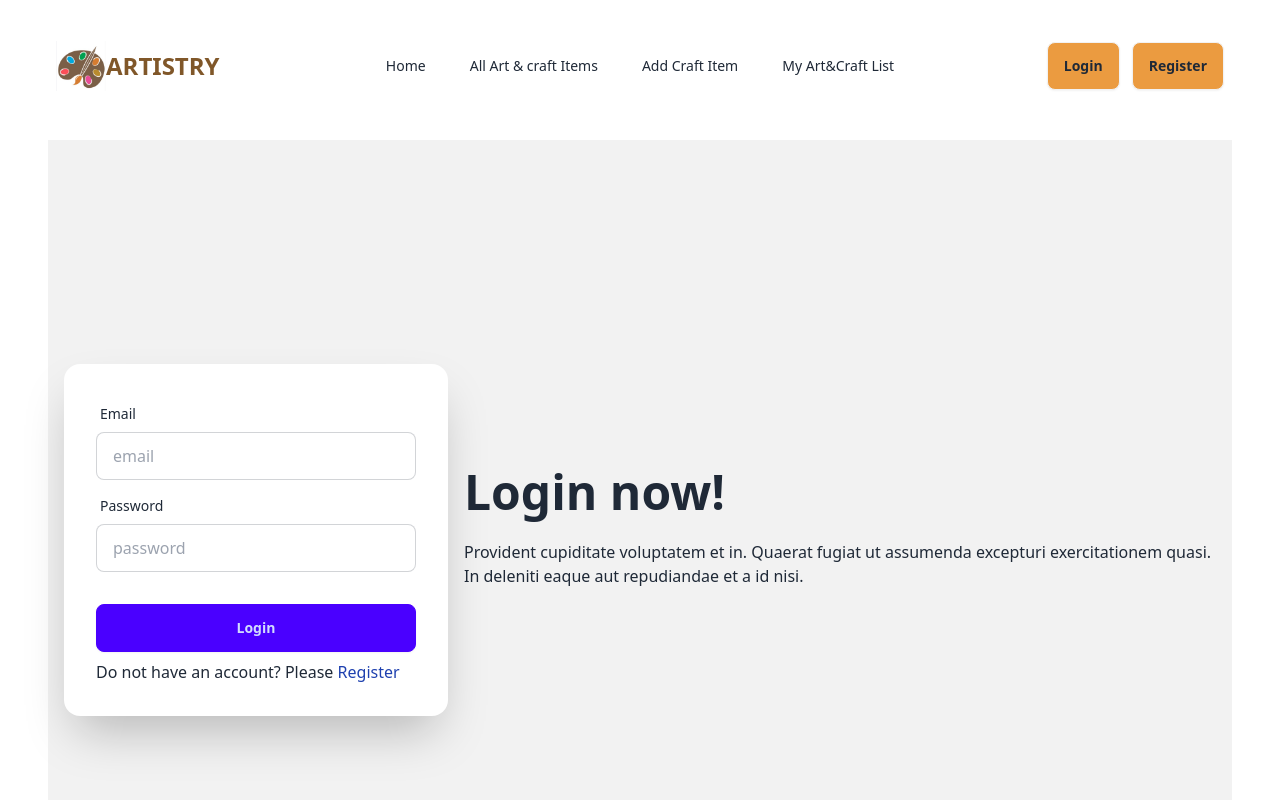
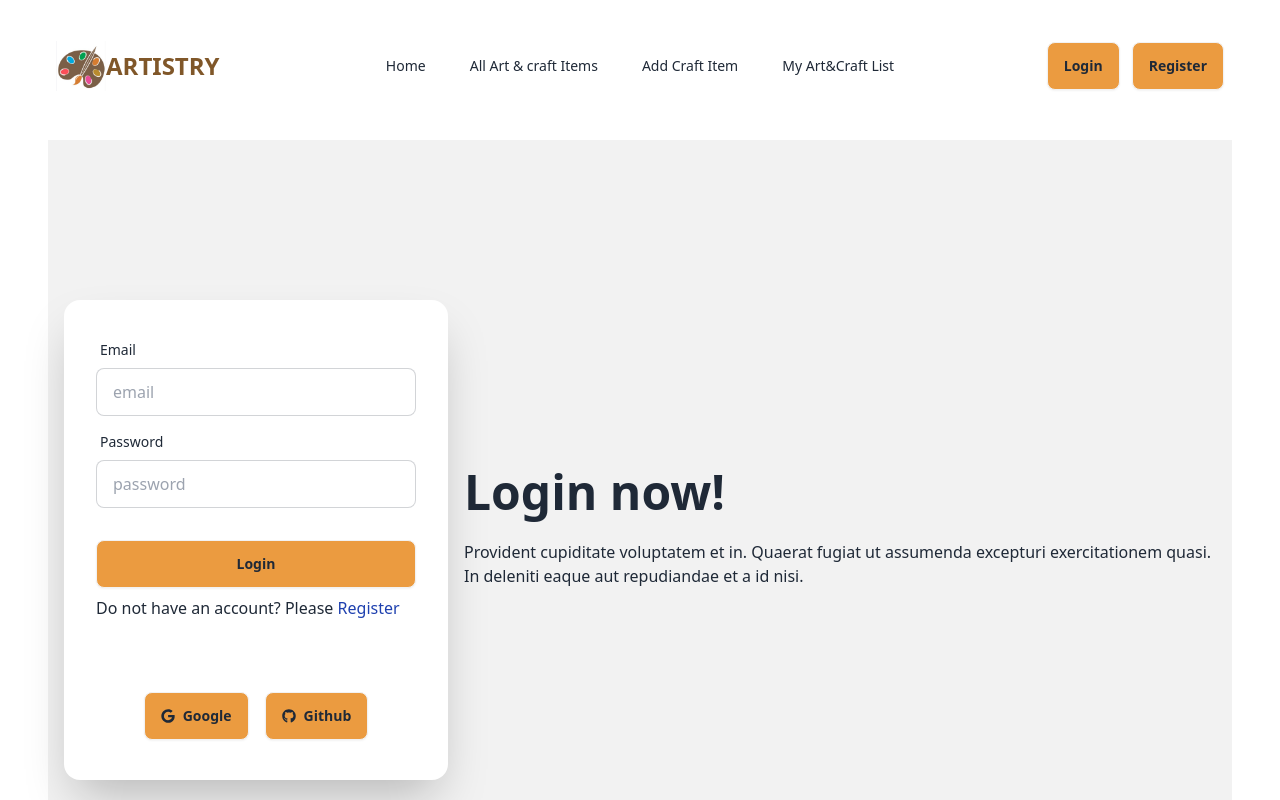
Before and after one commit to ayathree/artistry-client, a React (Vite) app: page /logged in a window 1280 px wide. Shown: the top 800 px of the page. Built offline with nearby package versions, Linux system fonts and the light colour scheme; no server answers.

Commit message:
added google user

```diff
--- a/package.json
+++ b/package.json
@@ -15,6 +15,7 @@
     "match-sorter": "^6.3.4",
     "react": "^18.2.0",
     "react-dom": "^18.2.0",
+    "react-icons": "^5.1.0",
     "react-router-dom": "^6.23.0",
     "sort-by": "^1.2.0"
   },
--- a/src/page/Logged.jsx
+++ b/src/page/Logged.jsx
@@ -1,10 +1,12 @@
 import { useContext, useState } from "react";
 import { AuthContext } from "../provider/AuthProvider";
 import { Link } from "react-router-dom";
+import { FaGoogle } from "react-icons/fa";
+import { FaGithub } from "react-icons/fa";
 
 
 const Logged = () => {
-  const {signIn} =useContext(AuthContext)
+  const {signIn, google, github} =useContext(AuthContext)
   const [success, setSuccess]= useState('');
   const[error, setError]= useState('')
   const handleLogIn=e=>{
@@ -22,6 +24,7 @@ const Logged = () => {
     .then(result=>{
       console.log(result.user)
       setSuccess('User logged successfully')
+      form.reset();
     })
     .catch(error=>{
       console.log(error.message)
@@ -32,6 +35,35 @@ const Logged = () => {
 
 
   }
+  const handleGoogle=()=>{
+    setError('')
+    setSuccess('')
+    google()
+    .then(result=>{
+      console.log(result.user)
+      setSuccess('User logged successfully')
+    })
+    .catch(error=>{
+      console.log(error.message)
+      setError(error.message)
+    })
+  }
+
+  const handleGithub=()=>{
+    setError('')
+    setSuccess('')
+    github()
+    .then(result=>{
+      console.log(result.user)
+      setSuccess('User logger successfully')
+    })
+    .catch(error=>{
+      console.log(error.message)
+      setError(error.message)
+    })
+  }
+
+
     return (
         <div className="hero min-h-screen bg-base-200">
         <div className="hero-content flex-col lg:flex-row-reverse">
@@ -55,10 +87,16 @@ const Logged = () => {
 
               </div>
               <div className="form-control mt-6">
-                <button className="btn btn-primary">Login</button>
+                <button className="btn bg-[#eb9b40]">Login</button>
               </div>
               <p>Do not have an account? Please <Link to={'/register'}><span className="text-blue-800">Register</span></Link></p>
+
             </form>
+            <div className="flex flex-row justify-center p-10 gap-4">
+              <button onClick={handleGoogle} className="btn bg-[#eb9b40]"><FaGoogle />Google</button>
+              <button onClick={handleGithub} className="btn bg-[#eb9b40]"><FaGithub />Github</button>
+            </div>
+
             {
               error && <p className="text-red-600">{error}</p>
             }
--- a/src/page/Register.jsx
+++ b/src/page/Register.jsx
@@ -92,7 +92,7 @@ const Register = () => {
 
               </div>
               <div className="form-control mt-6">
-                <button className="btn btn-primary">Register</button>
+                <button className="btn bg-[#eb9b40]">Register</button>
 
               </div>
               <p>Already have an account? Please <Link to={'/logged'}> <span className="text-blue-800">Login</span> </Link></p>
--- a/src/provider/AuthProvider.jsx
+++ b/src/provider/AuthProvider.jsx
@@ -1,8 +1,10 @@
-import { createUserWithEmailAndPassword, onAuthStateChanged, signInWithEmailAndPassword, signOut } from "firebase/auth";
+import { GithubAuthProvider, GoogleAuthProvider, createUserWithEmailAndPassword, onAuthStateChanged, signInWithEmailAndPassword, signInWithPopup, signOut } from "firebase/auth";
 import { createContext, useEffect, useState } from "react";
 import auth from "../firebase/firebase.config";
 
 export const AuthContext = createContext(null);
+const googleProvider =new  GoogleAuthProvider();
+const githubProvider = new GithubAuthProvider();
 
 
 const AuthProvider = ({children}) => {
@@ -26,6 +28,14 @@ const AuthProvider = ({children}) => {
         return signOut(auth)
     }
 
+    const google = ()=>{
+        return signInWithPopup(auth, googleProvider)
+    }
+
+    const github=()=>{
+        return signInWithPopup(auth, githubProvider)
+    }
+
     useEffect(()=>{
         const unSubscribe =onAuthStateChanged(auth, currentUser=>{
             setUser(currentUser)
@@ -37,7 +47,7 @@ const AuthProvider = ({children}) => {
         }
     },[])
 
-    const allInfo={user, createUser, loading, signIn, logOut}
+    const allInfo={user, createUser, loading, signIn, logOut, google, github}
     return (
        <AuthContext.Provider value={allInfo}>
         {children}
```
Also changed, not shown: 1 other file (tests, documents, lock files or other folders).
